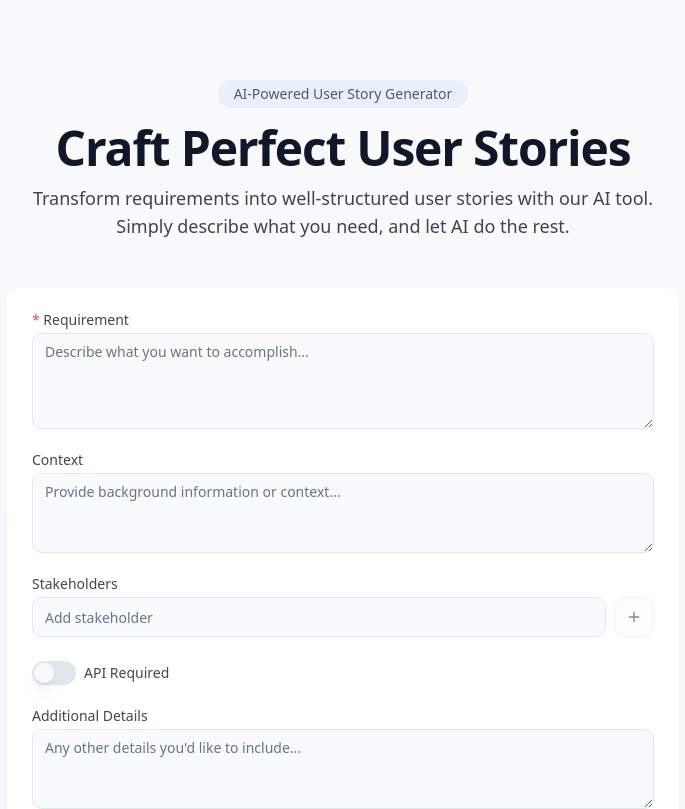
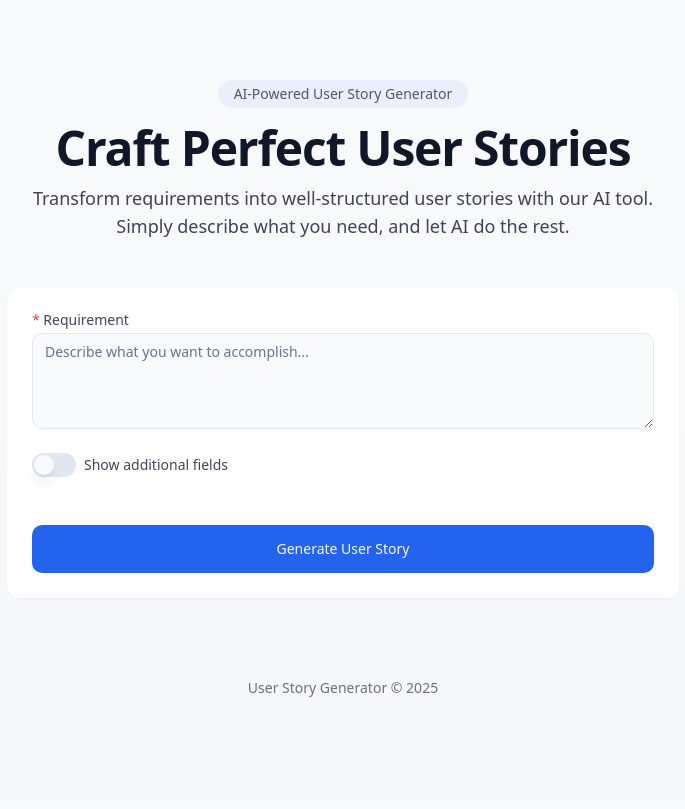
Before and after one commit to barefoot-meadows-farm/taleweaver-agent, a React (Vite) app: page / in a window 1280 px wide. Shown: the top 809 px of the page, without its empty margins (297-982 px from the left). Built offline with nearby package versions, Linux system fonts and the light colour scheme.

Commit message:
Refactor: Simplify form with requirement box and toggle
Simplified the user story form to include only a requirement input and a toggle to show additional fields.

```diff
--- a/src/components/UserStoryForm.tsx
+++ b/src/components/UserStoryForm.tsx
@@ -2,13 +2,14 @@
 import { useState } from "react";
 import { UserStoryRequest } from "@/types";
 import { Button } from "@/components/ui/button";
-import { Input } from "@/components/ui/input";
 import { Textarea } from "@/components/ui/textarea";
 import { Switch } from "@/components/ui/switch";
 import { Label } from "@/components/ui/label";
 import { Card } from "@/components/ui/card";
-import { X, Plus, Loader2 } from "lucide-react";
+import { X, Plus, Loader2, ChevronDown, ChevronUp } from "lucide-react";
 import { Badge } from "@/components/ui/badge";
+import { Input } from "@/components/ui/input";
+import { Collapsible, CollapsibleContent, CollapsibleTrigger } from "@/components/ui/collapsible";
 import { generateUserStory } from "@/lib/api";
 
 interface UserStoryFormProps {
@@ -29,6 +30,7 @@ const UserStoryForm = ({
   const [apiRequired, setApiRequired] = useState(false);
   const [additionalDetails, setAdditionalDetails] = useState("");
   const [errors, setErrors] = useState<Record<string, string>>({});
+  const [showAdditionalFields, setShowAdditionalFields] = useState(false);
 
   const addStakeholder = () => {
     if (!stakeholderInput.trim()) return;
@@ -82,6 +84,10 @@ const UserStoryForm = ({
     }
   };
 
+  const toggleAdditionalFields = () => {
+    setShowAdditionalFields(!showAdditionalFields);
+  };
+
   return (
     <Card className="w-full max-w-2xl p-6 glass-panel animate-fade-in">
       <form onSubmit={handleSubmit} className="space-y-6">
@@ -106,6 +112,25 @@ const UserStoryForm = ({
           )}
         </div>
 
+        <div className="flex items-center gap-2">
+          <Switch
+            id="show-more"
+            checked={showAdditionalFields}
+            onCheckedChange={toggleAdditionalFields}
+            disabled={isSubmitting}
+          />
+          <Label
+            htmlFor="show-more"
+            className="input-label !mb-0 cursor-pointer"
+          >
+            {showAdditionalFields ?
+              "Hide additional fields" :
+              "Show additional fields"}
+          </Label>
+        </div>
+
+        <Collapsible open={showAdditionalFields} className="space-y-4">
+          <CollapsibleContent className="space-y-4">
             <div className="space-y-1">
               <Label htmlFor="context" className="input-label">
                 Context
@@ -197,6 +222,8 @@ const UserStoryForm = ({
                 disabled={isSubmitting}
               />
             </div>
+          </CollapsibleContent>
+        </Collapsible>
 
         <Button
           type="submit"
```
Lines whose indentation alone changed are shown as unchanged.
